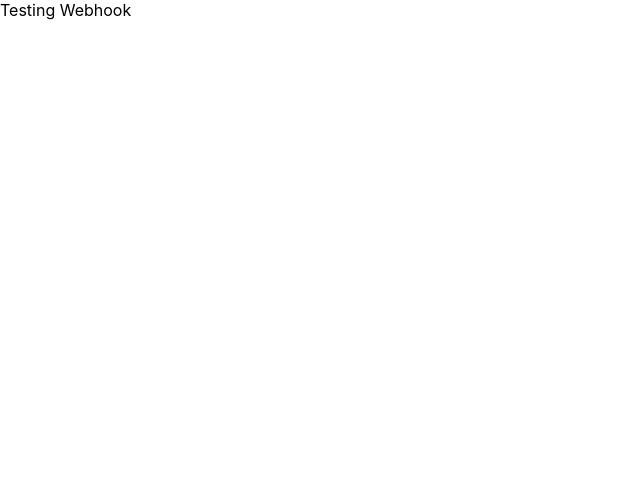
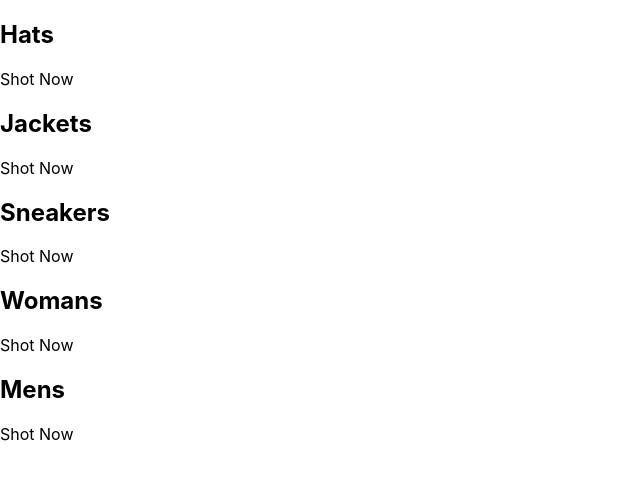
Before and after one commit to cambodianjesuss/crwn-clothing-2, a React (Create React App) app: page / in a window 1280 px wide. Shown: the top 480 px of the page, without its empty margins (0-640 px from the left). Built offline with nearby package versions, Linux system fonts and the light colour scheme.

Commit message:
setting up homepage sections

```diff
--- a/src/App.js
+++ b/src/App.js
@@ -1,5 +1,43 @@
 const App = () => {
-  return <div>Testing Webhook</div>;
+  return (
+    <div className="categories-container">
+      <div className="category">
+        {/**<img /> */}
+        <div className="category-body">
+          <h2>Hats</h2>
+          <p>Shot Now</p>
+        </div>
+      </div>
+      <div className="category">
+        {/**<img /> */}
+        <div className="category-body">
+          <h2>Jackets</h2>
+          <p>Shot Now</p>
+        </div>
+      </div>
+      <div className="category">
+        {/**<img /> */}
+        <div className="category-body">
+          <h2>Sneakers</h2>
+          <p>Shot Now</p>
+        </div>
+      </div>
+      <div className="category">
+        {/**<img /> */}
+        <div className="category-body">
+          <h2>Womans</h2>
+          <p>Shot Now</p>
+        </div>
+      </div>
+      <div className="category">
+        {/**<img /> */}
+        <div className="category-body">
+          <h2>Mens</h2>
+          <p>Shot Now</p>
+        </div>
+      </div>
+    </div>
+  );
 };
 
 export default App;
```
